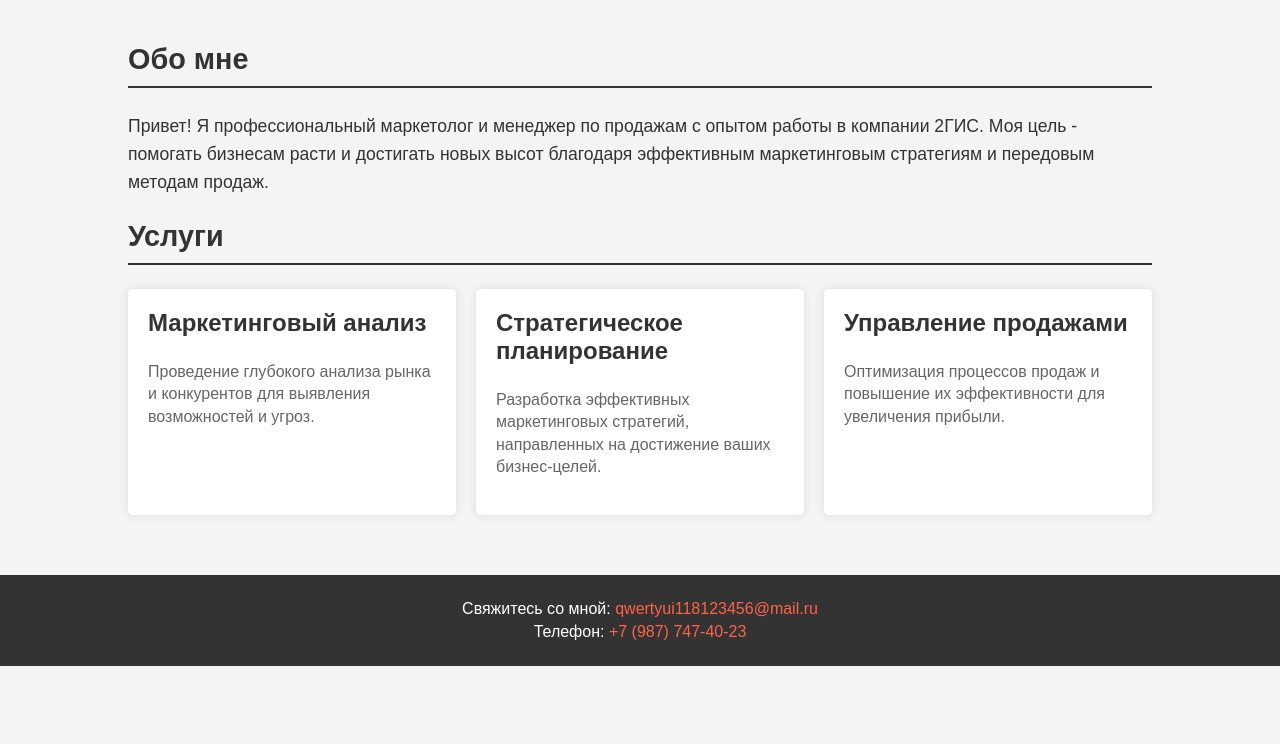
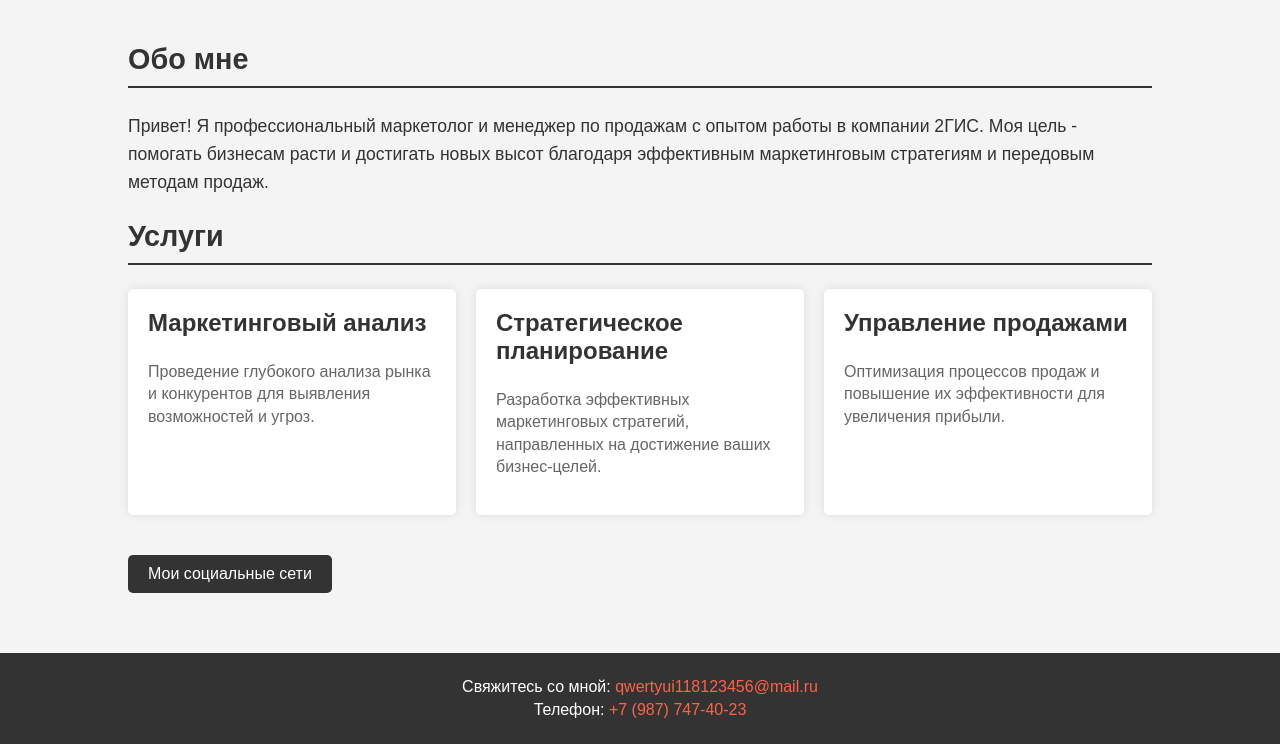
Before and after one commit to Murakami52/my-personal-website, a plain HTML site: page index.html in a window 1280 px wide. Shown: the part 108-852 px from the top of the page. Before the commit the page ends 800 px from the top, so only its background shows below. Drawn offline with Linux system fonts and the light colour scheme.

Commit message:
Анимация, кнопки Update index.html

```diff
--- a/index.html
+++ b/index.html
@@ -94,6 +94,20 @@
             line-height: 1.4em;
             color: #666;
         }
+        .social-button {
+            display: inline-block;
+            margin-top: 20px;
+            padding: 10px 20px;
+            background-color: #333;
+            color: #fff;
+            text-decoration: none;
+            border-radius: 5px;
+            transition: background-color 0.3s ease, transform 0.3s ease;
+        }
+        .social-button:hover {
+            background-color: #ff6347;
+            transform: scale(1.05);
+        }
         footer {
             text-align: center;
             padding: 20px 0;
@@ -141,6 +155,9 @@
                 </div>
             </div>
         </div>
+        <div class="content">
+            <a href="https://vk.com/romkashiryaevv" class="social-button">Мои социальные сети</a>
+        </div>
     </div>
     <footer>
         <p>Свяжитесь со мной: <a href="mailto:qwertyui118123456@mail.ru">qwertyui118123456@mail.ru</a></p>
```
